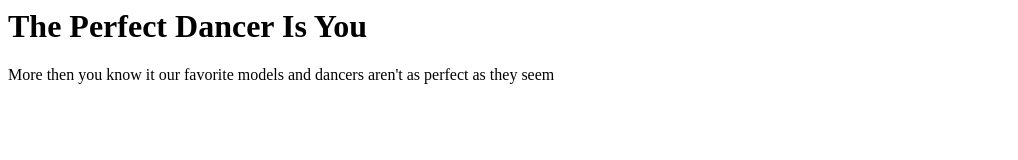
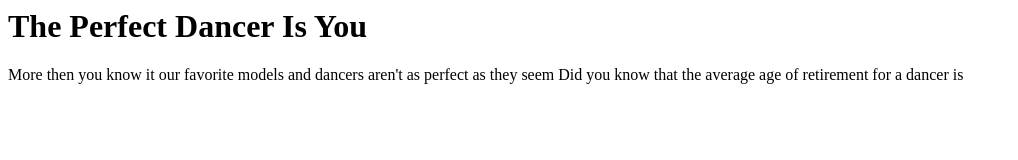
Before and after one commit to lbarcelo03/getthehub.github.io, a plain HTML site: page dance.html in a window 1280 px wide. Shown: the whole page, without its empty margins (0-1018 px from the left). Drawn offline with Linux system fonts and the light colour scheme.

Commit message:
Update dance.html

```diff
--- a/dance.html
+++ b/dance.html
@@ -3,5 +3,4 @@
   <title> The Perfect Dancer </title>
 <body>
 <h1> The Perfect Dancer Is You </h1>
-<p> More then you know it our favorite models and dancers aren't as perfect as they seem </p>
-<p> </p>
+<p> More then you know it our favorite models and dancers aren't as perfect as they seem  Did you know that the average age of retirement for a dancer is </p>
```
